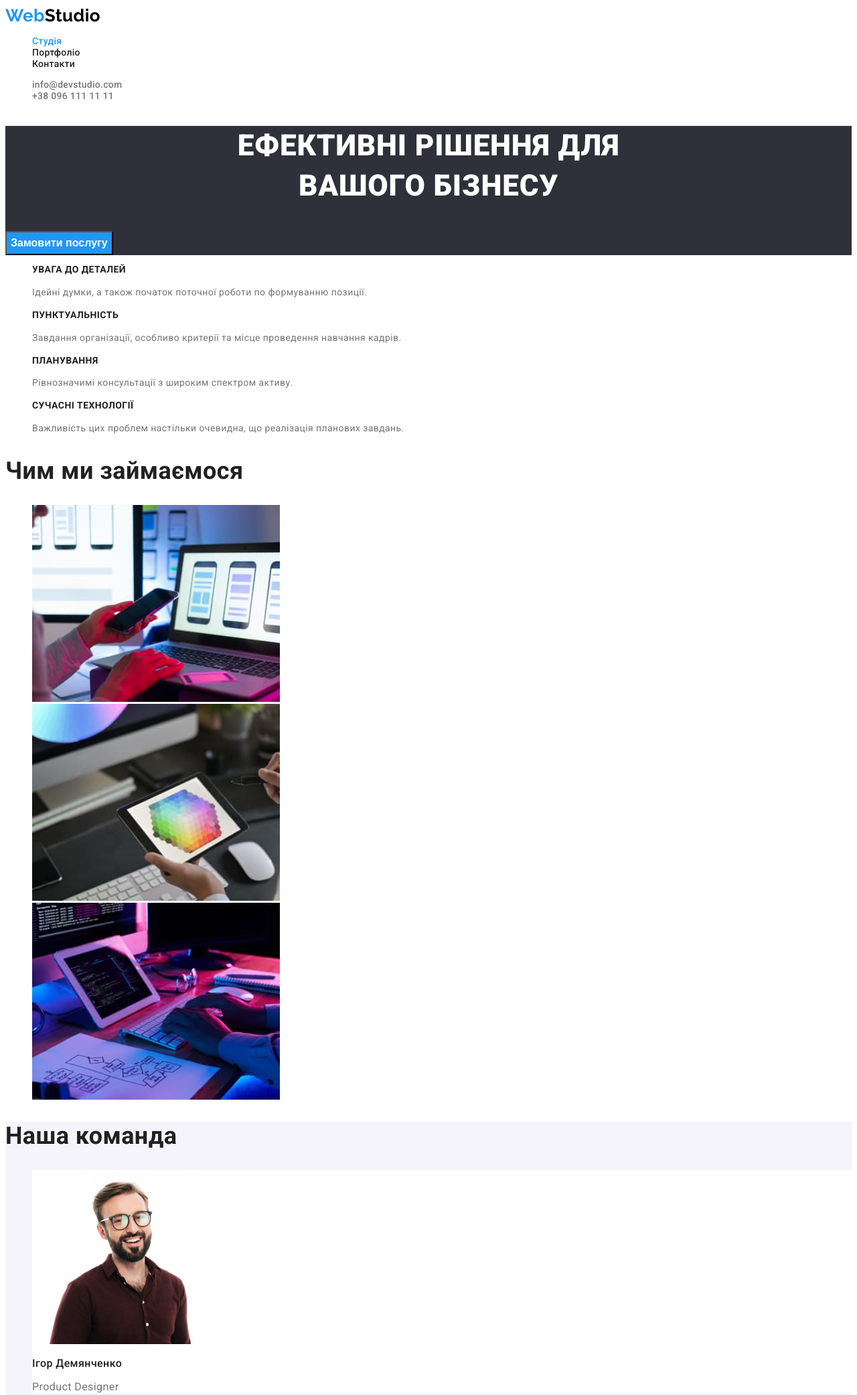
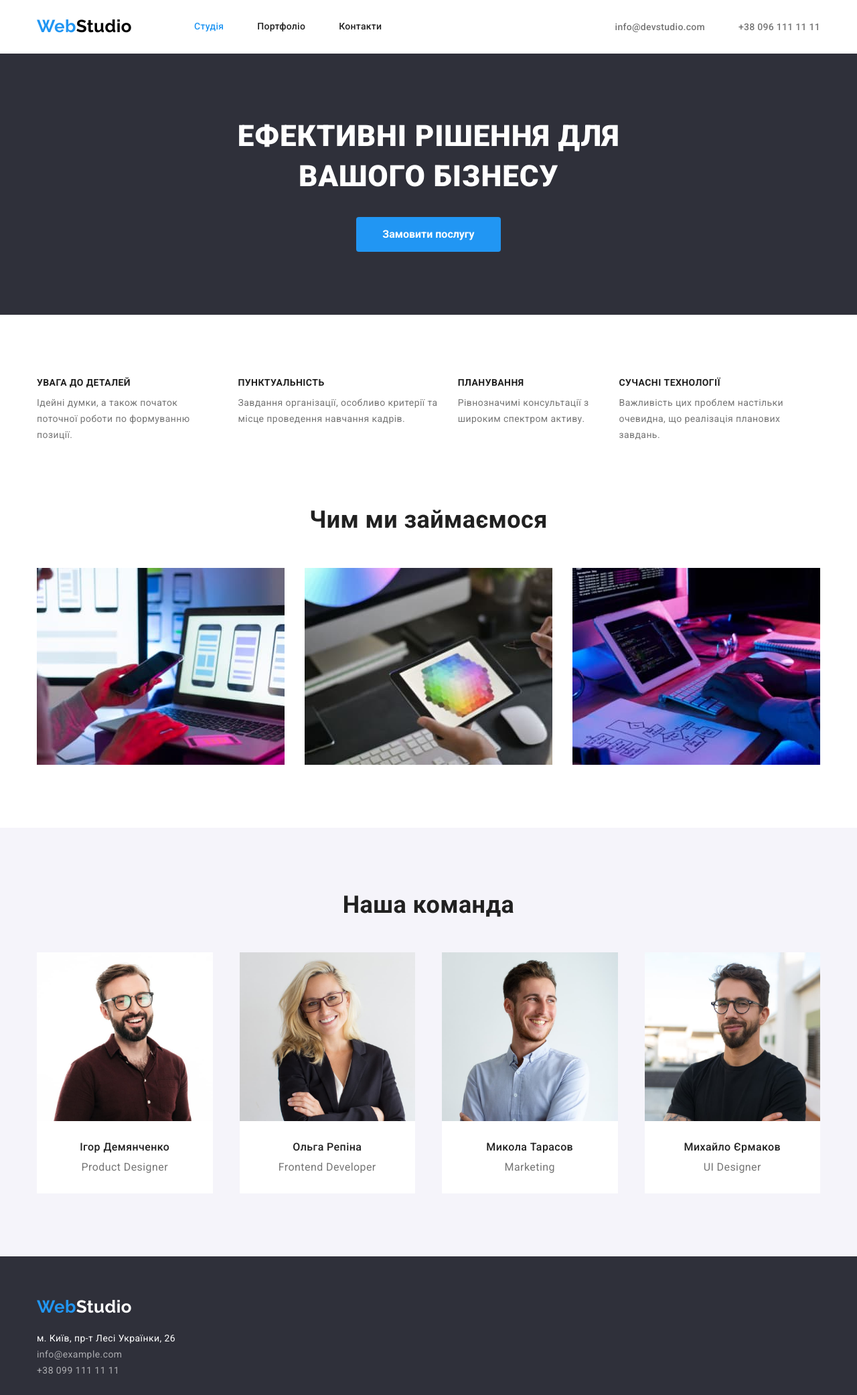
Before and after one commit to Liudmyla-ukraineif/goit-markup-hw-03, a plain HTML site: page index.html in a window 1280 px wide. Shown: the top 2083 px of the page at 67% size. Drawn offline with nearby package versions, Linux system fonts and the light colour scheme.

Commit message:
add flex-box

```diff
--- a/css/styles.css
+++ b/css/styles.css
@@ -3,13 +3,13 @@
  --текст лого Raleway
  --текст основний Roboto
  --колір лого #2196f3
- --колір частини лого хедер №000000
+ --колір частини лого хедер #000000
  --колір частини лого footer #ffffff
 
  --колір основний тексту #757575
  --колір навигації заголовку #212121
  --колір акценту синій #2196F3
- --белий #FFFFFF;
+ --білий #FFFFFF;
  --колір посилань в footer rgba(255, 255, 255, 0.6)
 
 -- колір bgd header #ffffff
@@ -20,6 +20,9 @@
 
 
 :root {
+    --primary-font-family: "Roboto", sans-serif;
+    --secondary-font-family: 'Raleway', sans-serif;
+
     --logo-primary-text: #2196F3;
     --logo-header-text: #000000;
     --logo-footer-text: #ffffff;
@@ -31,7 +34,6 @@
 
     --white-color: #ffffff;
 
-    --bgd-header: #ffffff;
     --bgd-primary:#ffffff;
     --bgd-secondary: #f5f4fA;
     --bgd-hero:#2F303A;
@@ -41,10 +43,16 @@
 body {
     background-color: var(--bgd-primary);
     color:var(--primary-text-color);
-    font-family: "Roboto", sans-serif;
+
+    font-family: var(--primary-font-family);
     font-weight: 400;
     font-size: 14px;
     letter-spacing: 0.03em;
+}
+
+img {
+    display: block;
+    max-width: 100%;
 }
 
 .link {
@@ -52,15 +60,50 @@ body {
 }
 
 .list {
+    margin: 0;
+    padding: 0;
     list-style: none;
+}
+
+.container {
+    margin-left: auto;
+    margin-right: auto;
+    padding-right: 15px;
+    padding-left: 15px;
+    width: 1200px;
+}
+
+/* style section */
+.section {
+    padding-top: 94px;
+    padding-bottom: 94px;
+}
+
+.section.centered {
+    text-align: center;
+}
+
+.visually-hidden {
+    position: absolute;
+    white-space: nowrap;
+    width: 1px;
+    height: 1px;
+    overflow: hidden;
+    border: 0;
+    padding: 0;
+    clip: rect(0 0 0 0);
+    clip-path: inset(50%);
+    margin: -1px;
 }
 
 /*style logo header and footer*/
 .logo {
-    font-family: 'Raleway', sans-serif;
+    margin-right: 93px;
+
+    font-family: var(--secondary-font-family);
     font-weight: 700;
     font-size: 26px;
-    line-height:1.2;
+    line-height: 1.2;
 
     color: var(--logo-primary-text);
 }
@@ -71,16 +114,35 @@ body {
     color: var(--logo-footer-text);
 }
 
-.header {
-    background-color: var(--bgd-header);
+/* style header */
+.main-header {
+    display: flex;
+    align-items: center;
+}
+
+.nav {
+    display: flex;
+    align-items: center;
 }
 /* style navigation*/
+.site-nav {
+    display: flex;
+}
+
+.site-nav .item:not(:last-child) {
+    margin-right: 50px;
+}
+
 .nav-item {
+    display: block;
+    padding-top: 32px;
+    padding-bottom: 32px;
+
+    color: var(--title-text-color);
+
     font-weight: 500;
     line-height: 1.14;
     letter-spacing: 0.02em;
-
-    color: var(--title-text-color);
 }
 
 .nav-item:hover,
@@ -91,6 +153,14 @@ body {
     color: var(--accent-text);
 }
 
+.auth-nav {
+    display: flex;
+    margin-left: auto;
+}
+
+.auth-nav .item + .item {
+    margin-left: 50px;
+}
 .auth-item {
     color: var(--primary-text-color);
     background-color: var(--white-text);
@@ -107,28 +177,37 @@ body {
 
 /*style hero*/
 .hero {
+    letter-spacing: 0.06em;
+
     background-color: var(--bgd-hero);
     color: var(--white-color);
-    letter-spacing: 0.06em;
+
 }
 
 .hero-title {
+    margin-top: 0;
+    margin-bottom: 30px;
     font-weight: 900;
     font-size: 44px;
     line-height: 1.36;
     text-transform: uppercase;
-
-    text-align: center;
 }
 
 /* style button */
 .button {
+    display: inline-block;
+    padding: 10px 32px;
+    min-width: 216px;
+    border: 1px solid transparent;
+    border-radius: 4px;
+    text-align: center;
+
     color: var(--white-color);
+    background-color: var(--logo-primary-text);
+
     font-weight: 700;
     font-size: 16px;
     line-height: 1.88;
-
-    background-color: var(--logo-primary-text);
 
     cursor: pointer;
 }
@@ -138,8 +217,16 @@ body {
     background-color: var(--bgd-btn-active);
 }
 
-/* style section */
+
+/* style working */
+.work {
+    padding-bottom: 0;
+}
+
 .section-title {
+    margin-top: 0;
+    margin-bottom: 50px;
+
     color: var(--title-text-color);
 
     font-weight: 700;
@@ -147,9 +234,18 @@ body {
     line-height: 1.17;
 }
 
-/*style working*/
+.work-list {
+    display: flex;
+}
+
+.work-list .item + .item {
+    margin-left: 30px;
+}
 
 .work-title {
+    margin-top: 0;
+    margin-bottom: 10px;
+
     font-weight: 700;
     font-size: 14px;
     line-height: 1.14;
@@ -159,17 +255,41 @@ body {
     color: var(--title-text-color);
 }
 .work-item {
+    margin-top: 0;
+    margin-bottom: 0;
+
+    color: var(--primary-text-color);
     line-height: 1.71;
+}
+
+/* style classes */
+.classes-list {
+    display: flex;
+    justify-content: space-between;
 }
 
 /*style team*/
 .team {
     background-color: var(--bgd-secondary);
 }
+
 .team-list {
+    display: flex;
+    justify-content: space-between;
+}
+
+.team-item {
+    width: calc(100% / 4 - 30px);
     background-color: var(--bgd-primary);
 }
+
+.team-card {
+    margin-top: 30px;
+    margin-bottom: 30px;
+}
 .team-name {
+    margin-bottom: 10px;
+
     font-weight: 500;
     font-size: 16px;
     color: var(--title-text-color);
@@ -183,11 +303,15 @@ body {
 
 /* style footer */
 .footer {
+    padding-top: 60px;
+    padding-bottom: 60px;
+
     background-color: var(--bgd-hero);
     color: var(--text-color-footer);
 }
 
 .address {
+    margin-top: 20px;
     font-family: inherit;
     font-style: normal;
     line-height: 1.71;
@@ -197,6 +321,7 @@ body {
 }
 
 .address-item {
+    margin-top: 9px;
     color: var(--text-color-footer);
 }
 
@@ -216,7 +341,19 @@ body {
 }
 
 /*Button*/
+.button-nav {
+    display: flex;
+    justify-content: center;
+    padding-bottom: 50px;
+}
+
 .list-button {
+    /* margin-left: 8px; */
+    padding: 6px 22px;
+    border: 1px solid transparent;
+    border-radius: 4px;
+    text-align: center;
+
     font-family: inherit;
     font-weight: 500;
     font-size: 16px;
@@ -228,10 +365,9 @@ body {
 
     cursor: pointer;
 }
-/*
-.button.primary {
-    color: var(--white-text);
-} */
+.button-nav .painting-list + .painting-list {
+    margin-left: 8px;
+}
 
 .list-button:hover,
 .list-button:focus {
@@ -239,6 +375,22 @@ body {
     background-color: var(--accent-text);
 }
 
+.section-work-list {
+    display: flex;
+    flex-wrap: wrap;
+    margin-top: -30px;
+    margin-left: -30px;
+}
+
+.section-work-item {
+    flex-basis: calc(100% / 3 -30px);
+    margin-top: 30px;
+    margin-left: 30px;
+}
+
+.card {
+    padding: 20px 24px;
+}
 .section-work-title {
     font-weight: 700;
     font-size: 18px;
--- a/index.html
+++ b/index.html
@@ -6,12 +6,13 @@
     <meta charset="UTF-8" />
     <meta http-equiv="X-UA-Compatible" content="IE=edge" />
     <meta name="viewport" content="width=device-width, initial-scale=1.0" />
-    <title>HTML_CSS Lesson 3-4</title>
+    <title>HTML_CSS Lesson 3</title>
     <link rel="preconnect" href="https://fonts.googleapis.com">
     <link rel="preconnect" href="https://fonts.gstatic.com" crossorigin>
     <link
         href="https://fonts.googleapis.com/css2?family=Raleway:wght@700&family=Roboto:wght@400;500;700;900&display=swap"
         rel="stylesheet">
+    <link rel="stylesheet" href="https://cdnjs.cloudflare.com/ajax/libs/modern-normalize/1.1.0/modern-normalize.min.css" integrity="sha512-wpPYUAdjBVSE4KJnH1VR1HeZfpl1ub8YT/NKx4PuQ5NmX2tKuGu6U/JRp5y+Y8XG2tV+wKQpNHVUX03MfMFn9Q==" crossorigin="anonymous" referrerpolicy="no-referrer" />
     <link rel="stylesheet" href="./css/styles.css">
 </head>
 
@@ -19,108 +20,122 @@
 
     <!--шапка сайту-->
     <header class="header">
+        <div class="container main-header">
             <nav class="nav">
                 <a href="./index.html" class="logo link" lang="en">
                     Web<span class="logo-header">Studio</span>
                 </a>
                 <ul class="site-nav list">
-                <li>
+                    <li class="item">
                         <a href="./index.html" class="nav-item link corrent">Студія</a>
                     </li>
-                <li>
+                    <li class="item">
                         <a href="./portfolio.html" class="nav-item link">Портфоліо</a>
                     </li>
-                <li>
+                    <li class="item">
                         <a href="" class="nav-item link">Контакти</a>
                     </li>
                 </ul>
             </nav>
             <ul class="auth-nav list">
-            <li>
+                <li class="item">
                     <a href="mailto:info@devstudio.com" class="auth-item link">info@devstudio.com</a>
                 </li>
-            <li>
+                <li class="item">
                     <a href="tel:+380961111111" class="auth-item link">+38 096 111 11 11</a>
                 </li>
             </ul>
+        </div>
     </header>
 
     <!-- section main -->
     <main class="page-first">
 
         <!-- section hero -->
-        <section class="hero">
+        <section class="hero section centered">
             <h1 class="hero-title">Ефективні рішення для <br /> вашого бізнесу</h1>
             <button type="button" class="button">Замовити послугу</button>
         </section>
 
         <!-- section working -->
-        <section class="working">
-            <h2 hidden class="section-title">Кращі сторони команди</h2>
-            <ul class="working-list list">
-                <li>
+        <section class="work section">
+
+            <div class="container">
+                <h2 class="section-title visually-hidden">Кращі сторони команди</h2>
+            <ul class="work-list list">
+                <li class="item">
                     <h3 class="work-title">Увага до деталей</h3>
                     <p class="work-item">Ідейні думки, а також початок поточної роботи по формуванню позиції.</p>
                 </li>
-                <li>
+                <li class="item">
                     <h3 class="work-title">Пунктуальність</h3>
                     <p class="work-item">Завдання організації, особливо критерії та місце проведення навчання кадрів.</p>
                 </li>
-                <li>
+                <li class="item">
                     <h3 class="work-title">Планування</h3>
                     <p class="work-item">Рівнозначимі консультації з широким спектром активу.</p>
                 </li>
-                <li>
+                <li class="item">
                     <h3 class="work-title">Сучасні технології</h3>
                     <p class="work-item">Важливість цих проблем настільки очевидна, що реалізація планових завдань.</p>
                 </li>
             </ul>
+            </div>
         </section>
 
-        <section class="classes">
+        <section class="classes section centered">
+            <div class="container">
                 <h2 class="section-title">Чим ми займаємося</h2>
-                <ul class="list">
-                    <li>
-                        <img src="./images/img_1_1.jpg" alt="робота з телофоном" width="370">
+                <ul class="classes-list list">
+                    <li class="item"><img src="./images/img_1_1.jpg" alt="робота з телофоном" width="370">
                     </li>
-                    <li>
-                        <img src="./images/img_2_1.jpg" alt="робота з планшетом" width="370">
+                    <li class="item"><img src="./images/img_2_1.jpg" alt="робота з планшетом" width="370">
                     </li>
-                    <li>
-                        <img src="./images/img1.jpg" alt="робота з ноутбуком" width="370">
+                    <li class="item"><img src="./images/img1.jpg" alt="робота з ноутбуком" width="370">
                     </li>
                 </ul>
+            </div>
         </section>
 
-        <section class="team">
+        <section class="team section centered">
+            <div class="container">
                 <h2 class="section-title">Наша команда</h2>
-            <ul class="list">
-                <li class="team-list">
-                    <img src="./images/demianenco1.jpg" alt="наш продукт дизайнер" width="270">
-                    <h3 class="team-name">Ігор Демянченко</h3>
-                    <p lang="en" class="team-direction">Product Designer</p>
+                <ul class="team-list list">
+                    <li class="team-item"><img src="./images/demianenco1.jpg" alt="наш продукт дизайнер" width="270">
+                        <div class="team-card">
+                            <h3 class="team-name list">Ігор Демянченко</h3>
+                            <p lang="en" class="team-direction list">Product Designer</p>
+                        </div>
                     </li>
-                <li class="team-list">
-                    <img src="./images/repina1.jpg" alt="наш фронтед девелопер" width="270">
-                    <h3 class="team-name">Ольга Репіна</h3>
-                    <p lang="en" class="team-direction">Frontend Developer</p>
+
+                    <li class="team-item"><img src="./images/repina1.jpg" alt="наш фронтед девелопер" width="270">
+                        <div class="team-card">
+                            <h3 class="team-name list">Ольга Репіна</h3>
+                            <p lang="en" class="team-direction list">Frontend Developer</p>
+                        </div>
                     </li>
-                <li class="team-list">
-                    <img src="./images/tarasov1.jpg" alt="наш маркетолог" width="270">
-                    <h3 class="team-name">Микола Тарасов</h3>
-                    <p lang="en" class="team-direction">Marketing</p>
+
+                    <li class="team-item"><img src="./images/tarasov1.jpg" alt="наш маркетолог" width="270">
+                        <div class="team-card">
+                            <h3 class="team-name list">Микола Тарасов</h3>
+                            <p lang="en" class="team-direction list">Marketing</p>
+                        </div>
                     </li>
-                <li class="team-list">
-                    <img src="./images/ermakov1.jpg" alt="наш юай десігнер" width="270">
-                    <h3 class="team-name">Михайло Єрмаков</h3>
-                    <p lang="en" class="team-direction">UI Designer</p>
+
+                    <li class="team-item"><img src="./images/ermakov1.jpg" alt="наш юай десігнер" width="270">
+                        <div class="team-card">
+                            <h3 class="team-name list">Михайло Єрмаков</h3>
+                        <p lang="en" class="team-direction list">UI Designer</p>
+                        </div>
                     </li>
                 </ul>
+            </div>
         </section>
     </main>
 
 <!-- section footer -->
     <footer class="footer">
+        <div class="container">
             <a href="./index.html" class="logo link" lang="en">
                 Web<span class="logo-footer">Studio</span>
             </a>
@@ -137,6 +152,8 @@
                     </li>
                 </ul>
             </address>
+        </div>
+
     </footer>
 
 </body>
```
Also changed, not shown: portfolio.html (+76 -41 lines). Lines whose indentation alone changed are shown as unchanged.
